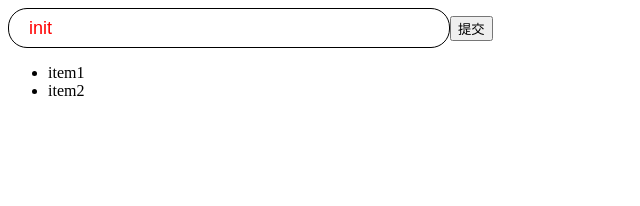
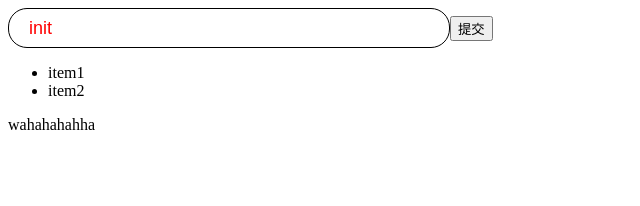
Before and after one commit to pipo-chen/lucky-mall-website, a React (Create React App) app: page / in a window 1280 px wide. Shown: the top 206 px of the page, without its empty margins (0-640 px from the left). Built offline with nearby package versions, Linux system fonts and the light colour scheme.

Commit message:
add link to register

```diff
--- a/src/App.js
+++ b/src/App.js
@@ -1,6 +1,7 @@
 import Header from './pages/header/index'
 import TodoList from './pages/todo/TodoList'
-import Login from './pages/login/index.js'
+import Login from './pages/login'
+import Register from './pages/register'
 import { Provider } from 'react-redux'
 import store from './store/index'
 import {BrowserRouter, Route} from 'react-router-dom'
@@ -14,6 +15,7 @@ function App() {
         <Route path='/' exact  component={TodoList}></Route>
         <Route path='/header' exact component={Header}></Route>
         <Route path='/login' exact component={Login}></Route>
+        <Route path='/register' exact component={Register}></Route>
       </div>
       </BrowserRouter>
     </Provider>
--- a/src/pages/login/index.js
+++ b/src/pages/login/index.js
@@ -1,5 +1,6 @@
 import React, {PureComponent} from 'react';
 import {connect} from 'react-redux'
+import { Link } from 'react-router-dom';
 import {
     LoginBox,
     Input,
@@ -12,6 +13,8 @@ class Login extends PureComponent {
                     <Input placeholder="用户名"></Input>
                     <Input placeholder="密码"></Input>
                     <Button>登录</Button>
+                    <Link to='/register'>注册</Link>
+
                 </LoginBox>
         )
     }
@@ -25,4 +28,4 @@ const mapDispatch = (dispatch) => ({
 
 })
 
-export default Login;//connect(mapState, mapDispatch)(Login);
+export default connect(mapState, mapDispatch)(Login);
--- /dev/null
+++ b/src/pages/login/store/reducer.js
@@ -0,0 +1,7 @@
+import { fromJS } from "immutable";
+import * as constants from './constants'
+
+export default(state = fromJS({login: true}), action) => {
+    return state;
+
+}
--- /dev/null
+++ b/src/pages/register/index.js
@@ -0,0 +1,20 @@
+import React, {PureComponent} from 'react';
+import {connect} from 'react-redux'
+
+class Register extends PureComponent {
+    render() {
+        return (
+            <p>这是一个注册页</p>
+        )
+    }
+}
+
+const mapState = (state) => ({
+
+});
+
+const mapDispatch = (dispatch) => ({
+
+})
+
+export default connect(mapState, mapDispatch)(Register);
--- /dev/null
+++ b/src/pages/register/store/reducer.js
@@ -0,0 +1,7 @@
+import { fromJS } from "immutable";
+import * as constants from './constants'
+
+export default(state = null, action) => {
+    return state;
+
+}
--- a/src/pages/todo/TodoList.js
+++ b/src/pages/todo/TodoList.js
@@ -1,9 +1,20 @@
 import React, {Component} from 'react';
 import{connect} from 'react-redux';
 import {InputButton} from './style'
-import {getList, getHandleClickAction,getHandleDeleteAction, getBlurAction,getFocusAction,getInputAction} from '../todo/store/actionCreators'
+import {getList, getHandleClickAction,getHandleDeleteAction, getBlurAction,getFocusAction,getInputAction} from './store/actionCreators'
 
 class TodoList extends Component {
+    loginOrnot = (login) => {
+        if (login) {
+            return(
+            <p>wahahahahha</p>
+            )
+        } else {
+            return(
+            <p>nooooooooo</p>
+            )
+        }
+    }
     render() {
         return(
             <div>
@@ -18,8 +29,12 @@ class TodoList extends Component {
                       })
                     }
                 </ul>
+                <div>
+                {this.loginOrnot(this.props.login)}
+                </div>
+            </div>
 
-            </div>
+
         )
     }
 }
@@ -29,7 +44,8 @@ const mapStateToProps = (state) => {
     return {
         inputValue: state.todo.get("inputValue"),
         list: state.todo.get("list"),
-        focused: state.todo.get("focused")
+        focused: state.todo.get("focused"),
+        login: state.login.get("login")
     }
 }
 
--- a/src/store/reducer.js
+++ b/src/store/reducer.js
@@ -1,6 +1,10 @@
 import { combineReducers } from 'redux';
 import TodoReducer from '../pages/todo/store/reducer'
+import LoginReducer from '../pages/login/store/reducer'
+import RegisterReducer from '../pages/register/store/reducer'
 
 export default combineReducers({
-    todo: TodoReducer
+    todo: TodoReducer,
+    login: LoginReducer,
+    register: RegisterReducer
 });
```
Also changed, not shown: src/pages/login/store/actionCreators.js (added), src/pages/login/store/constants.js (added), src/pages/register/store/actionCreators.js (added), src/pages/register/store/constants.js (added), src/pages/register/style.js (added).
